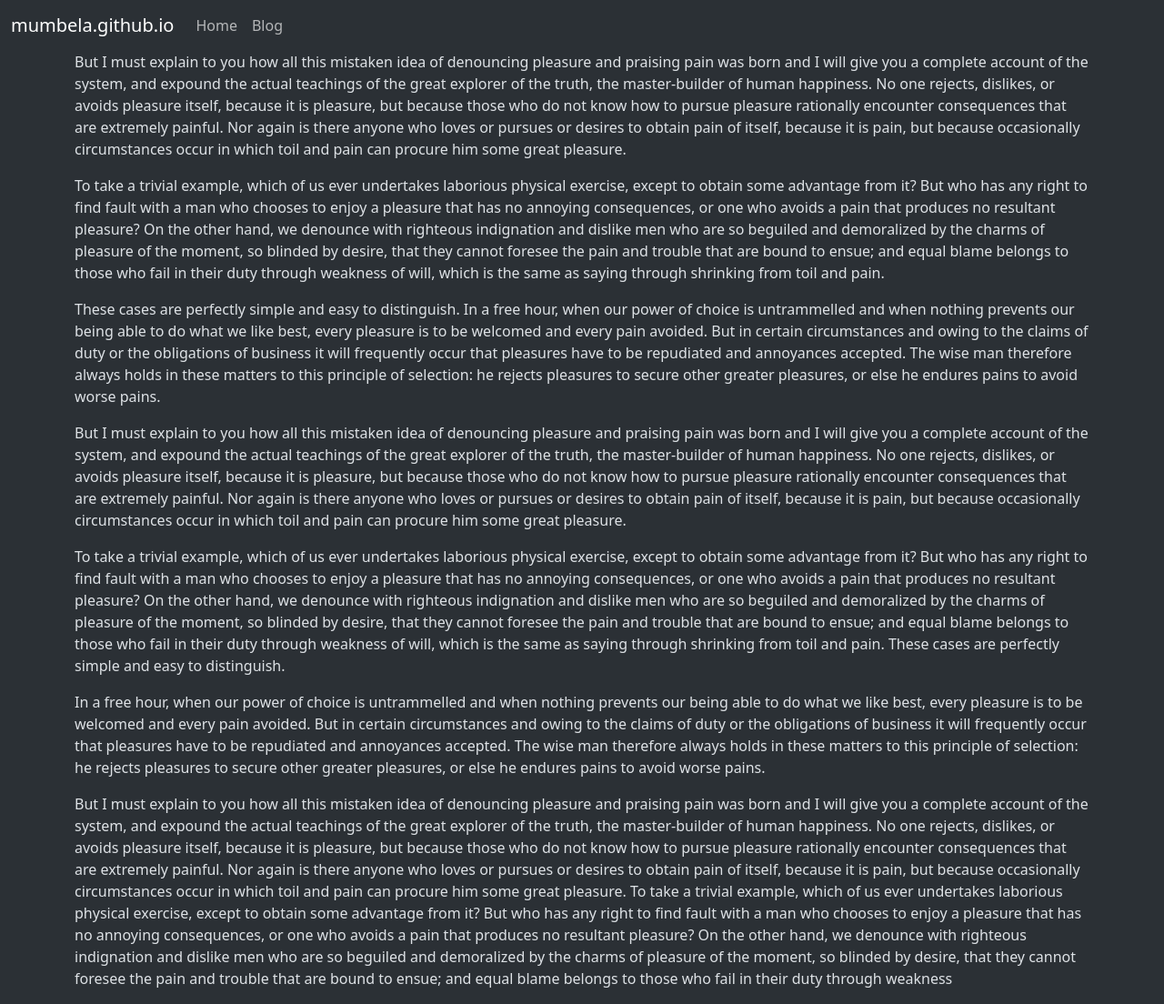
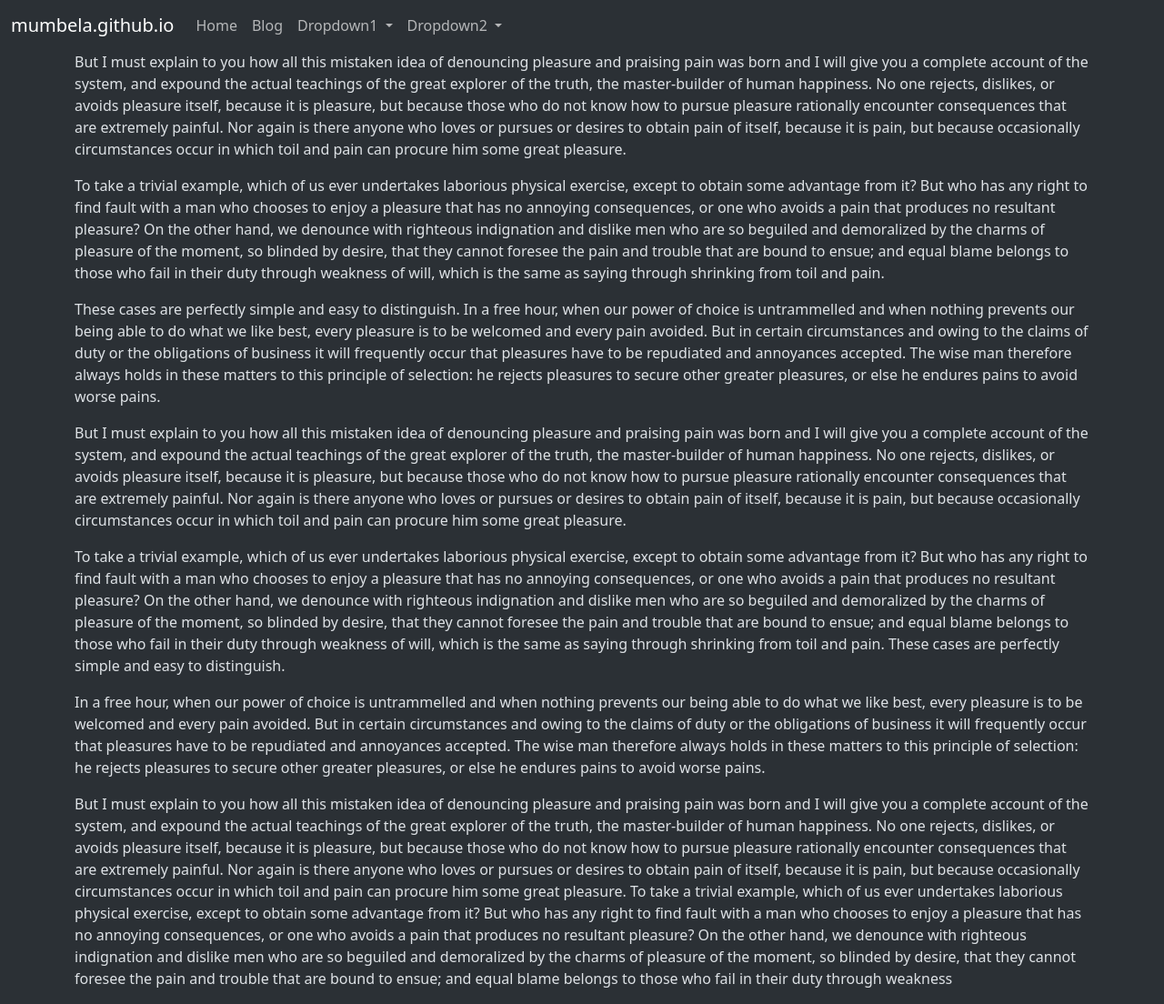
Before and after one commit to Mumbela/jekyll-mumbela-theme, a Jekyll site: the page built from index.md, in a window 1280 px wide. Shown: the whole page at 91% size. Built offline with Jekyll 4.4.1, drawn with Linux system fonts in a browser that asks for light colours.

Commit message:
add dropdown items dropdown added via db.json file

```diff
--- a/_includes/navbar.html
+++ b/_includes/navbar.html
@@ -12,20 +12,27 @@
                     <a class="nav-link" aria-current="page" href="{{ item.link | relative_url }}">{{ item.name }}</a>
                 </li>
                 {% endfor %}
-                <!--<li class="nav-item dropdown">
-                <a class="nav-link dropdown-toggle" href="#" role="button" data-bs-toggle="dropdown" aria-expanded="false">
-                    Dropdown
-                </a>
-                <ul class="dropdown-menu">
-                    <li><a class="dropdown-item" href="#">Action</a></li>
-                    <li><a class="dropdown-item" href="#">Another action</a></li>
-                    <li><hr class="dropdown-divider"></li>
-                    <li><a class="dropdown-item" href="#">Something else here</a></li>
-                </ul>
+                {% comment %} Group dropdown items by dropdown_name and render one dropdown per group {% endcomment %}
+                {% assign dropdown_groups = site.data.db.dropdown | group_by: "dropdown_name" %}
+                {% for group in dropdown_groups %}
+                <li class="nav-item dropdown">
+                    <a class="nav-link dropdown-toggle" href="#" id="dropdown-{{ forloop.index }}" role="button" data-bs-toggle="dropdown" aria-expanded="false">
+                        {{ group.name }}
+                    </a>
+                    <ul class="dropdown-menu" aria-labelledby="dropdown-{{ forloop.index }}">
+                        {% for item in group.items %}
+                        <li>
+                            <a class="dropdown-item{% if page.url == item.link or page.url == item.link | relative_url %} active{% endif %}" href="{{ item.link | relative_url }}">
+                                {{ item.name }}
+                            </a>
+                        </li>
+                        {% endfor %}
+                    </ul>
                 </li>
-                <li class="nav-item">
-                <a class="nav-link disabled" aria-disabled="true">Disabled</a>
-                </li>-->
+                {% endfor %}
+                <!-- <li class="nav-item">
+                    <a class="nav-link disabled" aria-disabled="true">Disabled</a>
+                </li> -->
             </ul>
         <!--<form class="d-flex" role="search">
             <input class="form-control me-2" type="search" placeholder="Search" aria-label="Search"/>
```
Also changed, not shown: _data/db.json (+22 -0 lines).
